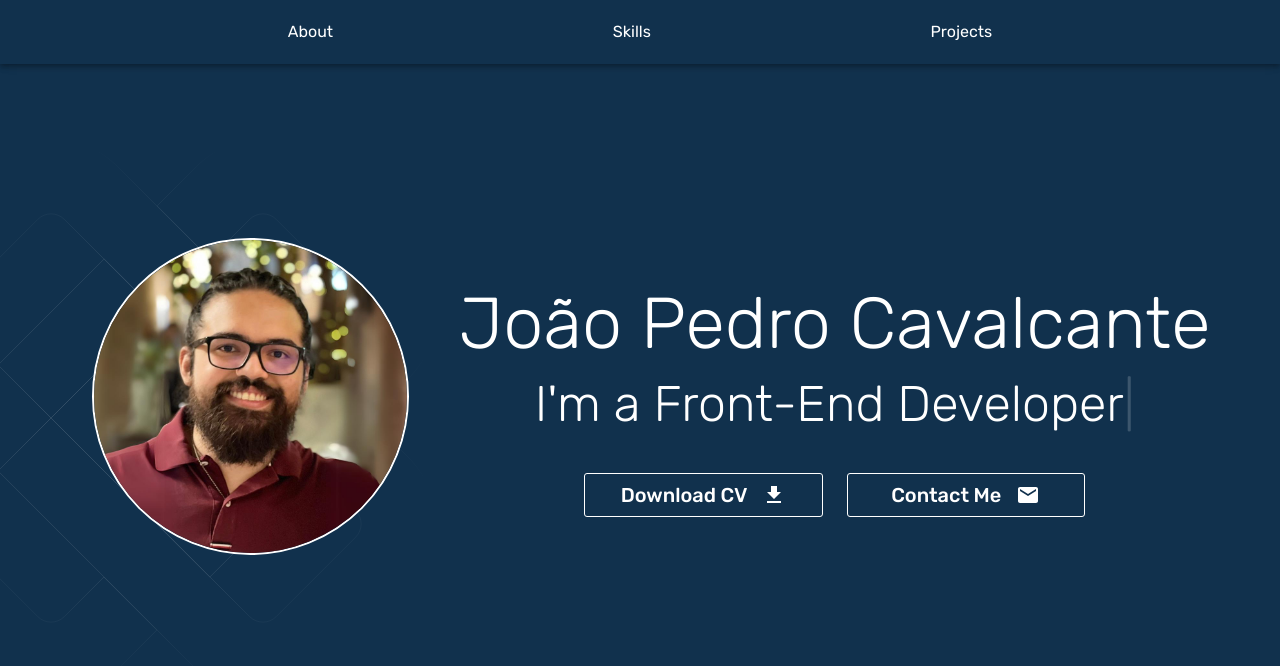
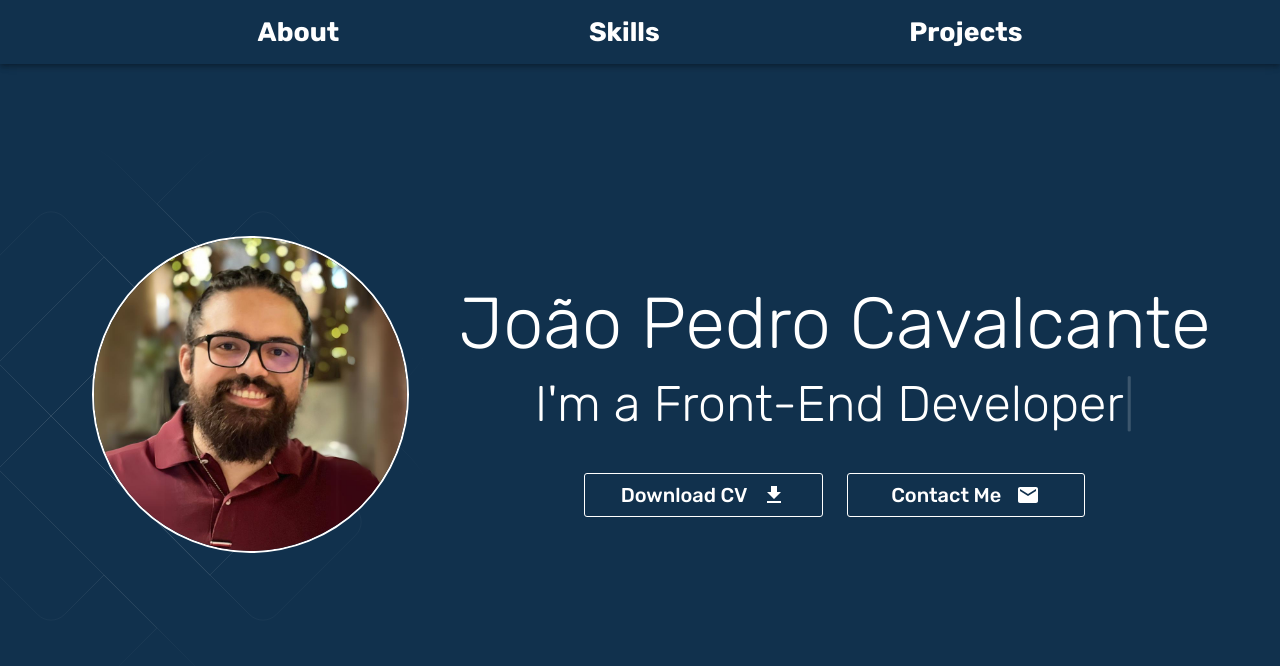
Before and after one commit to Jpedro900/portifolio, a React (Vite) app: page / in a window 1280 px wide. Shown: the top 666 px of the page. Built offline with nearby package versions, Linux system fonts and the light colour scheme.

Commit message:
Fix: Change typography props

```diff
--- a/src/theme.ts
+++ b/src/theme.ts
@@ -20,6 +20,31 @@ let theme = createTheme({
     h2: {
       fontSize: "3.2rem",
     },
+    body1: {
+      fontSize: "1.6rem",
+      fontWeight: 'bold',
+    },
+    body2: {
+      fontSize: "1.2rem",
+    },
+  },
+  components: {
+    MuiTypography: {
+      defaultProps: {
+        variantMapping: {
+          h1: 'h2',
+          h2: 'h2',
+          h3: 'h2',
+          h4: 'h2',
+          h5: 'h2',
+          h6: 'h2',
+          subtitle1: 'h2',
+          subtitle2: 'h2',
+          body1: 'span',
+          body2: 'span',
+        },
+      },
+    },
   },
 });
 
```
